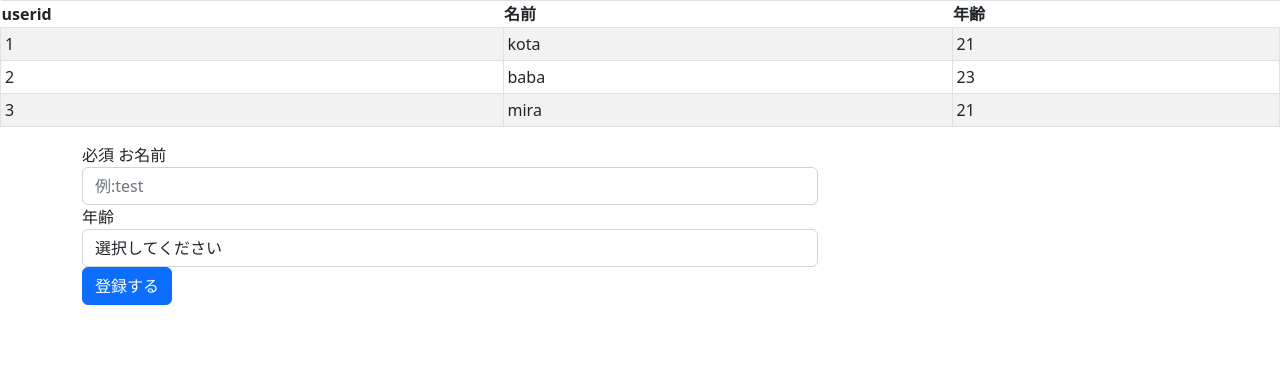
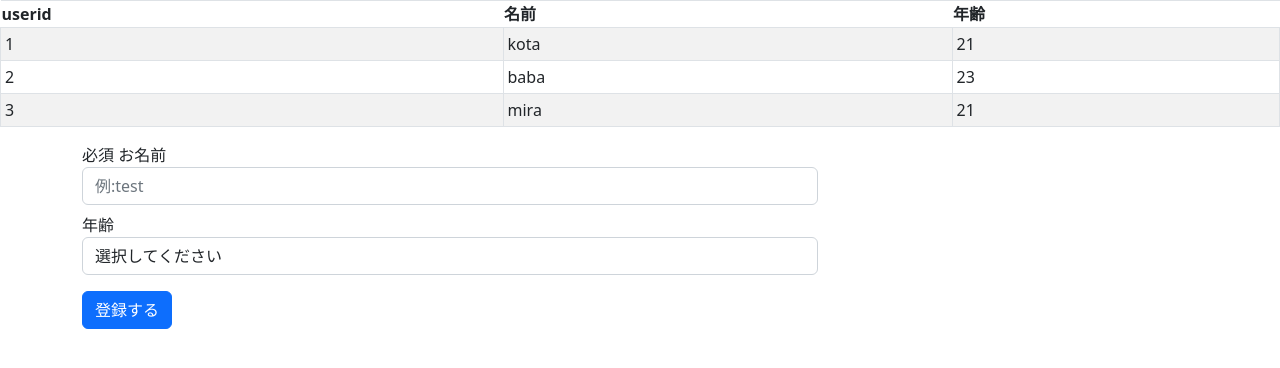
Before and after one commit to Shuhei-pp/go_todo, a React (Create React App) app in the folder frontend/: page / in a window 1280 px wide. Shown: the top 368 px of the page. Built offline with nearby package versions, Linux system fonts and the light colour scheme.

Commit message:
create registuser form (front)

```diff
--- a/frontend/package.json
+++ b/frontend/package.json
@@ -12,6 +12,7 @@
     "@types/react": "^18.0.17",
     "@types/react-bootstrap": "^0.32.30",
     "@types/react-dom": "^18.0.6",
+    "axios": "^0.27.2",
     "bootstrap": "^5.2.0",
     "react": "^18.2.0",
     "react-bootstrap": "^2.5.0",
--- a/frontend/src/components/Form.tsx
+++ b/frontend/src/components/Form.tsx
@@ -1,15 +1,29 @@
+import axios from "axios";
+
 export const RegistForm = () => {
   const ageArray:Number[] =[...Array(30)].map((_,i)=>i)
+
+  const registUserByAxios = (event:any/*anyは避けたい。*/) =>{
+    event.preventDefault()
+    axios.post("http://localhost:8080/api/registUser",{
+      name: "axios",
+      age: 33
+    })
+    .then(function(response){
+      console.log(response)
+    })
+  }
+
   return (
     <div className="container">
-      <form className="row" id="registUser" >
+      <form className="row">
         <div className="col-sm-8 col-sm-offset-2">
           <div className="form-group">
             <label><span className="label label-danger">必須</span> お名前</label>
             <input type="text" name="name" className="form-control" placeholder="例:test" required/>
           </div>
 
-          <div className="form-group">
+          <div className="form-group mt-2">
             <label> 年齢</label>
             <select id="age" name="age" className="form-control">
               <option value="">選択してください</option>
@@ -20,7 +34,7 @@ export const RegistForm = () => {
               })}
             </select>
           </div>
-          <button type="submit" className="btn btn-primary">登録する</button>
+          <button type="submit" className="btn btn-primary mt-3" onClick={registUserByAxios}>登録する</button>
         </div>
       </form>
     </div>
```
Also changed, not shown: 1 other file (tests, documents, lock files or other folders).
